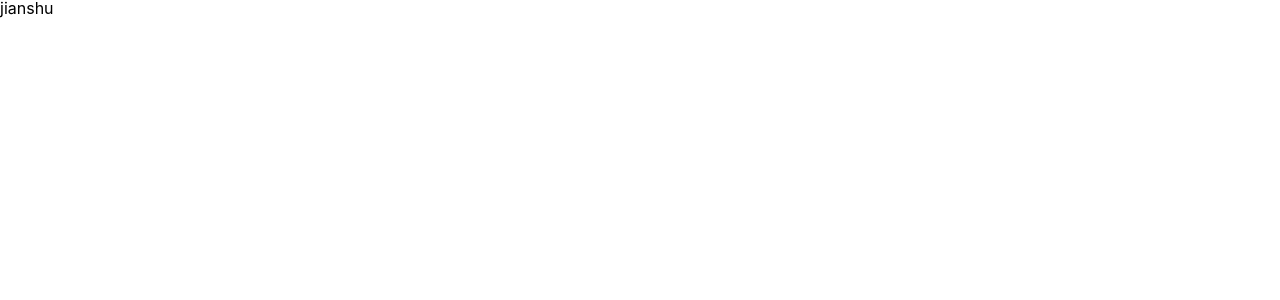
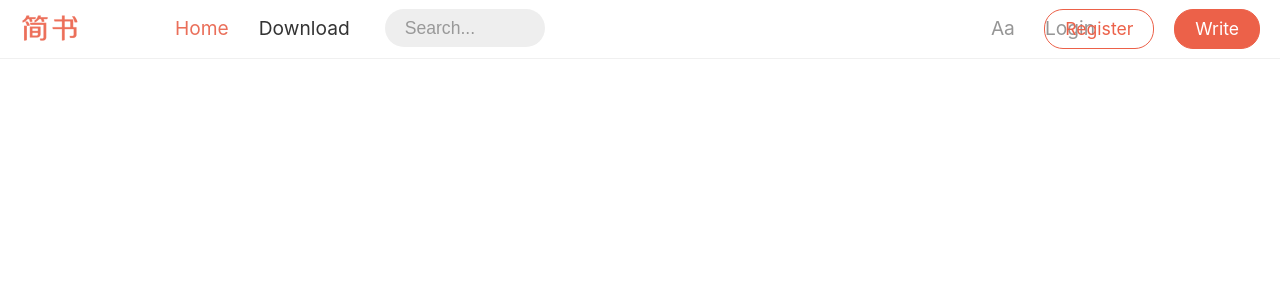
Before and after one commit to dennisXZX/react-jianshu, a React (Create React App) app: page / in a window 1280 px wide. Shown: the top 300 px of the page. Built offline with nearby package versions, Linux system fonts and the light colour scheme; the HTML template or start-up script is replaced by a standard one.

Commit message:
add Header

```diff
--- a/src/App.js
+++ b/src/App.js
@@ -1,6 +1,7 @@
 import React, { Component } from 'react';
-import ResetStyle from './styles/resetStyle'
-import GlobalStyle from './styles/globalStyle'
+import ResetStyle from './global-style/resetStyle'
+import GlobalStyle from './global-style/globalStyle'
+import Header from './common/Header/Header'
 
 class App extends Component {
   render() {
@@ -8,7 +9,7 @@
       <div>
         <ResetStyle />
         <GlobalStyle />
-        jianshu
+        <Header />
       </div>
     );
   }
--- /dev/null
+++ b/src/common/Header/Header.js
@@ -0,0 +1,36 @@
+import React, { Component } from 'react'
+import {
+  Addition,
+  Button,
+  HeaderWrapper,
+  Logo,
+  Nav,
+  NavItem,
+  NavSearch
+} from './style'
+
+class Header extends Component {
+  render () {
+    return (
+      <HeaderWrapper>
+        <Logo />
+
+        <Nav>
+          <NavItem className="left active">Home</NavItem>
+          <NavItem className="left">Download</NavItem>
+          <NavItem className="right">Login</NavItem>
+          <NavItem className="right">Aa</NavItem>
+
+          <NavSearch />
+
+          <Addition>
+            <Button className="write">Write</Button>
+            <Button className="register">Register</Button>
+          </Addition>
+        </Nav>
+      </HeaderWrapper>
+    )
+  }
+}
+
+export default Header
--- /dev/null
+++ b/src/common/Header/style.js
@@ -0,0 +1,96 @@
+import styled from 'styled-components'
+import logoImage from '../../statics/logo.png'
+
+export const HeaderWrapper = styled.div`
+  position: relative;
+  height: 58px;
+  border-bottom: 1px solid #f0f0f0;
+`
+
+export const Logo = styled.a.attrs({
+  href: '/'
+})`
+    height: 56px;
+    width: 100px;
+    display: block;
+    position: absolute;
+    top: 0;
+    left: 0;
+    background: url('${logoImage}');
+    background-size: contain;
+`
+
+export const Nav = styled.div`
+  width: 960px;
+  height: 100%;
+  margin: 0 auto;
+  padding-right: 10px;
+  box-sizing: border-box;
+`
+
+export const NavItem = styled.div`
+  line-height: 56px;
+  padding: 0 15px;
+  font-size: 1.2rem;
+  color: #333;
+
+  &.left {
+    float: left;
+  }
+
+  &.right {
+    float: right;
+    color: #969696;
+  }
+
+  &.active {
+  color: #ea6f5a;
+  }
+`
+
+export const NavSearch = styled.input.attrs({
+  placeholder: 'Search...'
+})`
+  width: 160px;
+  height: 38px;
+  margin-top: 9px;
+  margin-left: 20px;
+  padding: 0 20px;
+  box-sizing: border-box;
+  border: none;
+  outline: none;
+  border-radius: 19px;
+  background: #eee;
+  font-size: 1.1rem;
+
+  &::placeholder {
+    color: #999
+  }
+`
+
+export const Addition = styled.div`
+  position: absolute;
+  top: 0;
+  right: 0;
+  height: 56px;
+`
+
+export const Button = styled.div`
+  float: right;
+  line-height: 38px;
+  margin-top: 9px;
+  margin-right: 20px;
+  padding: 0 20px;
+  border-radius: 19px;
+  border: 1px solid #ec6149;
+  font-size: 1.1rem;
+
+  &.register {
+    color: #ec6149;
+  }
+
+  &.write {
+    color: #fff;
+    background: #ec6149;
+  }
+`
```
Also changed, not shown: src/global-style/globalStyle.js (renamed from src/styles/globalStyle.js), src/global-style/resetStyle.js (renamed from src/styles/resetStyle.js), src/statics/logo.png (added).
